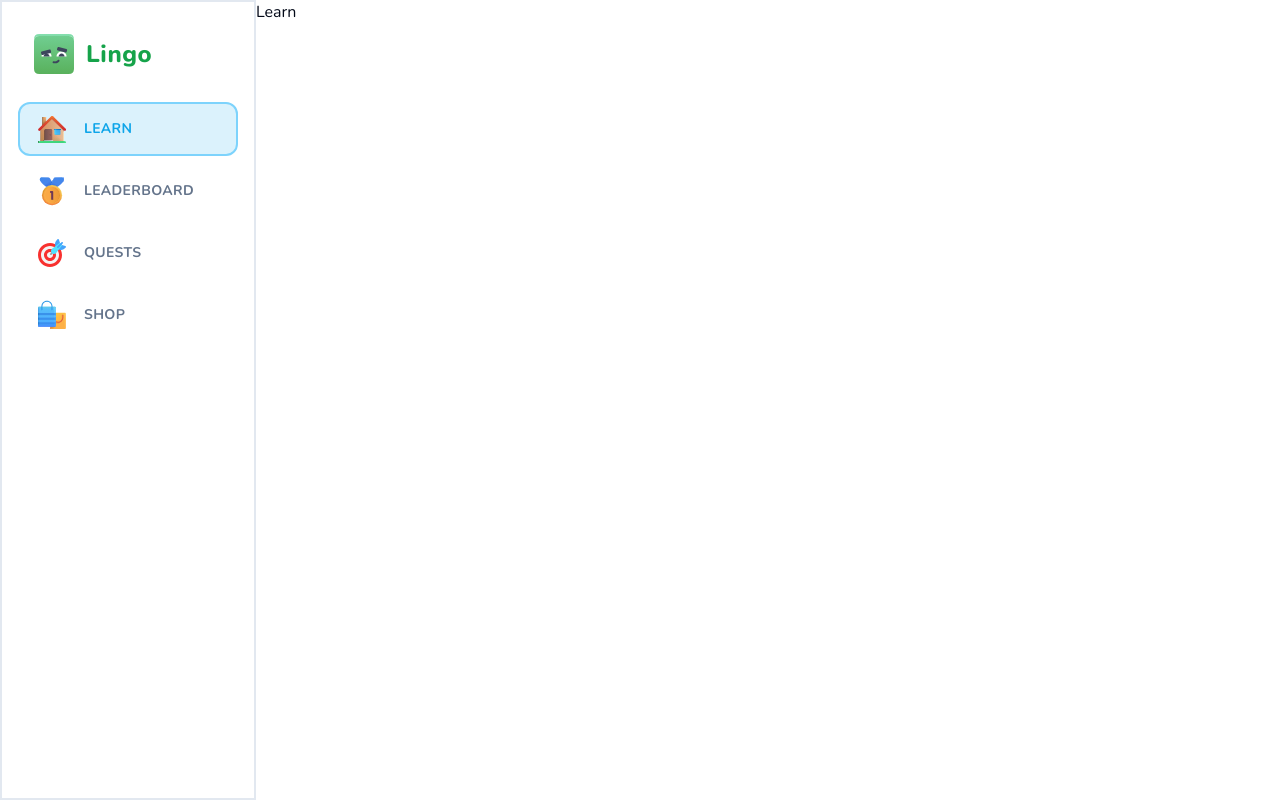
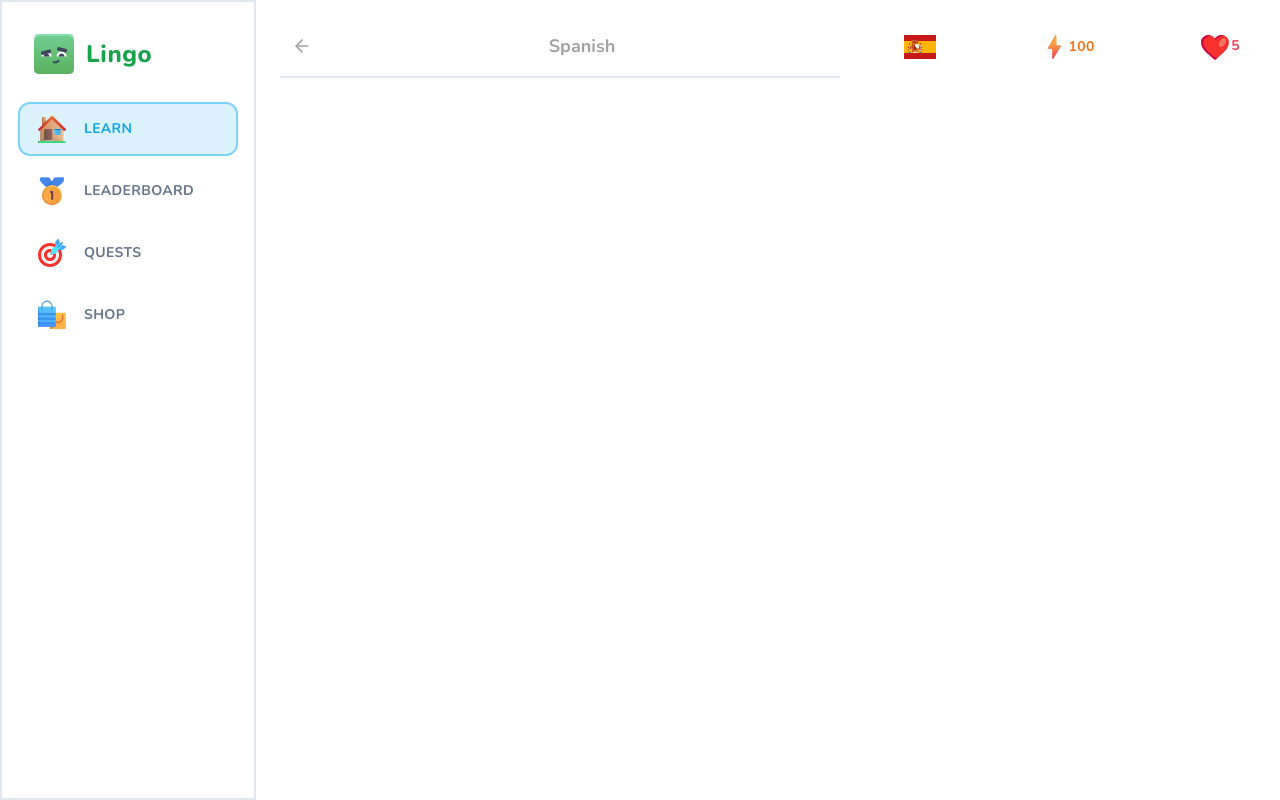
Before and after one commit to fishke/lingo, a Next.js app: page /learn in a window 1280 px wide. Built offline with nearby package versions, Linux system fonts and the light colour scheme.

Commit message:
Update layout and learn page components

```diff
--- a/app/(main)/layout.tsx
+++ b/app/(main)/layout.tsx
@@ -11,7 +11,7 @@
       <MobileHeader />
       <Sidebar className="hidden lg:flex" />
       <main className="lg:pl-[256px] h-full pt-[50px] lg:pt-0 ">
-        <div className="h-full ">{children}</div>
+        <div className="max-w-[1056px] mx-auto pt-6 h-full ">{children}</div>
       </main>
     </>
   );
--- /dev/null
+++ b/app/(main)/learn/Header.tsx
@@ -0,0 +1,21 @@
+import { Button } from "@/components/ui/button";
+import { ArrowLeft } from "lucide-react";
+import Link from "next/link";
+
+type Props = {
+  title: string;
+};
+
+export function Header({ title }: Props) {
+  return (
+    <div className="sticky top-0 flex items-center justify-between pb-3 mb-5 bg-white border-b-2 lg:pt-7 lg:-mt-7 text-neutral-400 lg:z-50">
+      <Link href="/courses">
+        <Button variant="ghost" size="sm">
+          <ArrowLeft className="w-5 h-5 stroke-2 text-neutral-400" />
+        </Button>
+      </Link>
+      <h1 className="text-lg font-bold">{title}</h1>
+      <div />
+    </div>
+  );
+}
--- a/app/(main)/learn/page.tsx
+++ b/app/(main)/learn/page.tsx
@@ -1,3 +1,22 @@
+import { FeedWrapper } from "@/components/FeedWrapper";
+import { StickyWrapper } from "@/components/StickyWrapper";
+import { Header } from "./Header";
+import UserProgress from "@/components/UserProgress";
+
 export default function LearnPage() {
-  return <div>Learn</div>;
+  return (
+    <div className="flex flex-row-reverse gap-[48px] px-6">
+      <StickyWrapper>
+        <UserProgress
+          activeCourse={{ title: "Spanish", imgSrc: "/es.svg" }}
+          hearts={5}
+          points={100}
+          hasActiveSubscription={false}
+        />
+      </StickyWrapper>
+      <FeedWrapper>
+        <Header title="Spanish" />
+      </FeedWrapper>
+    </div>
+  );
 }
--- /dev/null
+++ b/components/FeedWrapper.tsx
@@ -0,0 +1,7 @@
+type Props = {
+  children: React.ReactNode;
+};
+
+export function FeedWrapper({ children }: Props) {
+  return <div className="relative top-0 flex-1 pb-10">{children}</div>;
+}
--- /dev/null
+++ b/components/StickyWrapper.tsx
@@ -0,0 +1,13 @@
+type Props = {
+  children: React.ReactNode;
+};
+
+export function StickyWrapper({ children }: Props) {
+  return (
+    <div className="hidden lg:block w-[368px] sticky self-end bottom-6">
+      <div className="min-h-[calc(100vh-48px)] sticky top-6 flex flex-col gap-4">
+        {children}
+      </div>
+    </div>
+  );
+}
--- /dev/null
+++ b/components/UserProgress.tsx
@@ -0,0 +1,49 @@
+import Link from "next/link";
+import { Button } from "@/components/ui/button";
+import Image from "next/image";
+import { InfinityIcon } from "lucide-react";
+
+type Props = {
+  activeCourse: { imgSrc: string; title: string };
+  hearts: number;
+  points: number;
+  hasActiveSubscription: boolean;
+};
+
+export default function UserProgress({
+  activeCourse,
+  hearts,
+  points,
+  hasActiveSubscription,
+}: Props) {
+  return (
+    <div className="flex items-center justify-between w-full gap-2">
+      <Link href="/courses">
+        <Button variant="ghost">
+          <Image
+            src={activeCourse.imgSrc}
+            alt={activeCourse.title}
+            width={32}
+            height={32}
+          />
+        </Button>
+      </Link>
+      <Link href="/shop">
+        <Button variant="ghost" className="text-orange-500">
+          <Image src="/points.svg" alt="Points" width={28} height={28} />
+          {points}
+        </Button>
+      </Link>
+      <Link href="/shop">
+        <Button variant="ghost" className="text-rose-500">
+          <Image src="/heart.svg" alt="Hearts" width={32} height={32} />
+          {hasActiveSubscription ? (
+            <InfinityIcon className="w-4 h-4 stroke-[3]" />
+          ) : (
+            hearts
+          )}
+        </Button>
+      </Link>
+    </div>
+  );
+}
```
